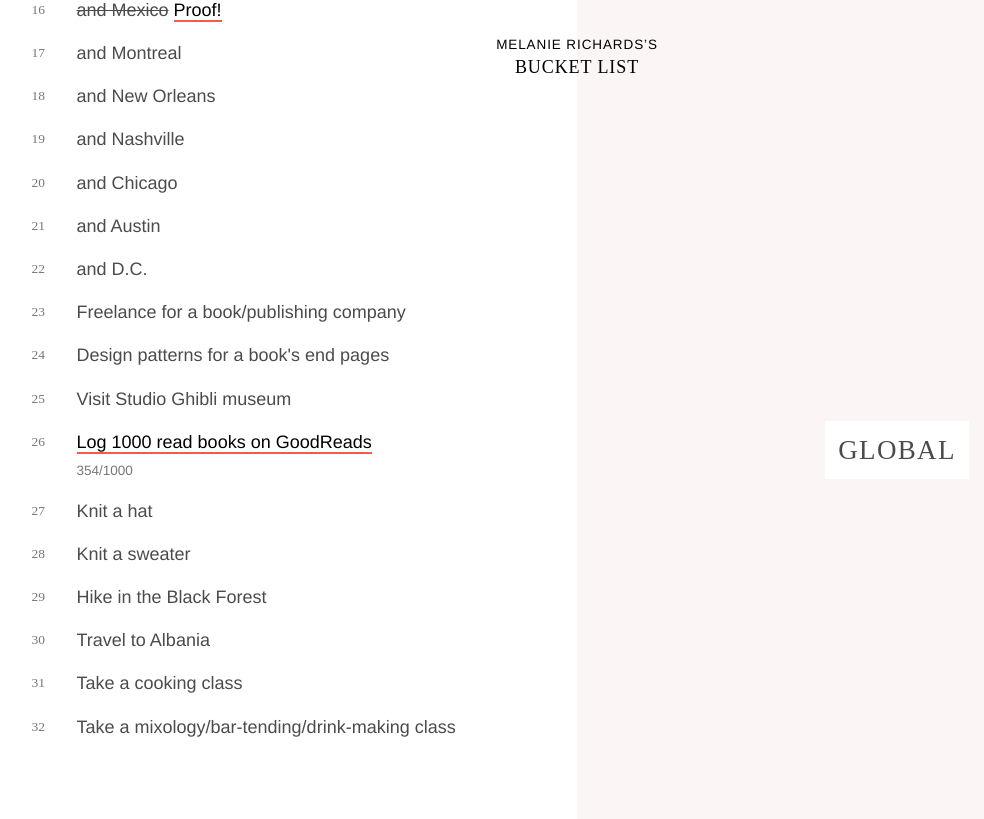
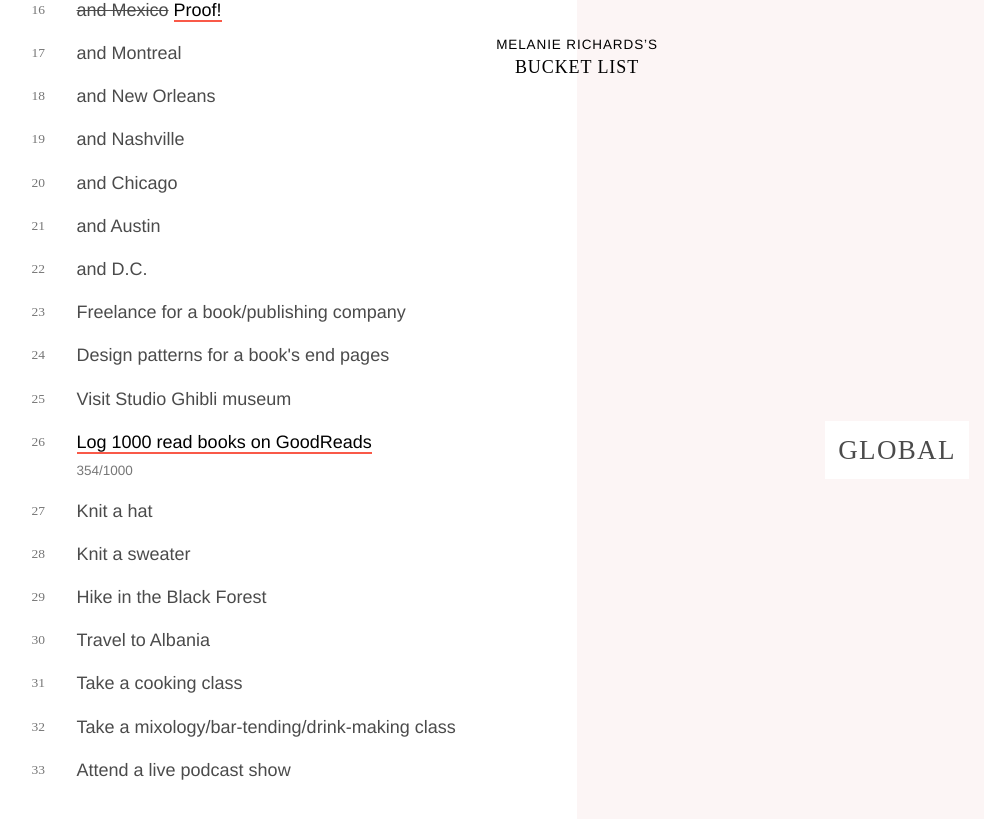
Before and after one commit to melanierichards/bucketlist, a Jekyll site: the page built from global.md, in a window 1280 px wide and 900 px high, scrolled down 811 px. Shown: the top 819 px of the window, without its empty margins (63-1047 px from the left). Built offline with Jekyll 4.4.1, drawn with Linux system fonts in a browser that asks for light colours.

Commit message:
Add item: live podcast show

```diff
--- a/_data/global.json
+++ b/_data/global.json
@@ -100,4 +100,7 @@
 },
 {
     "text": "Take a mixology/bar-tending/drink-making class"
+},
+{
+    "text": "Attend a live podcast show"
 }]
```
